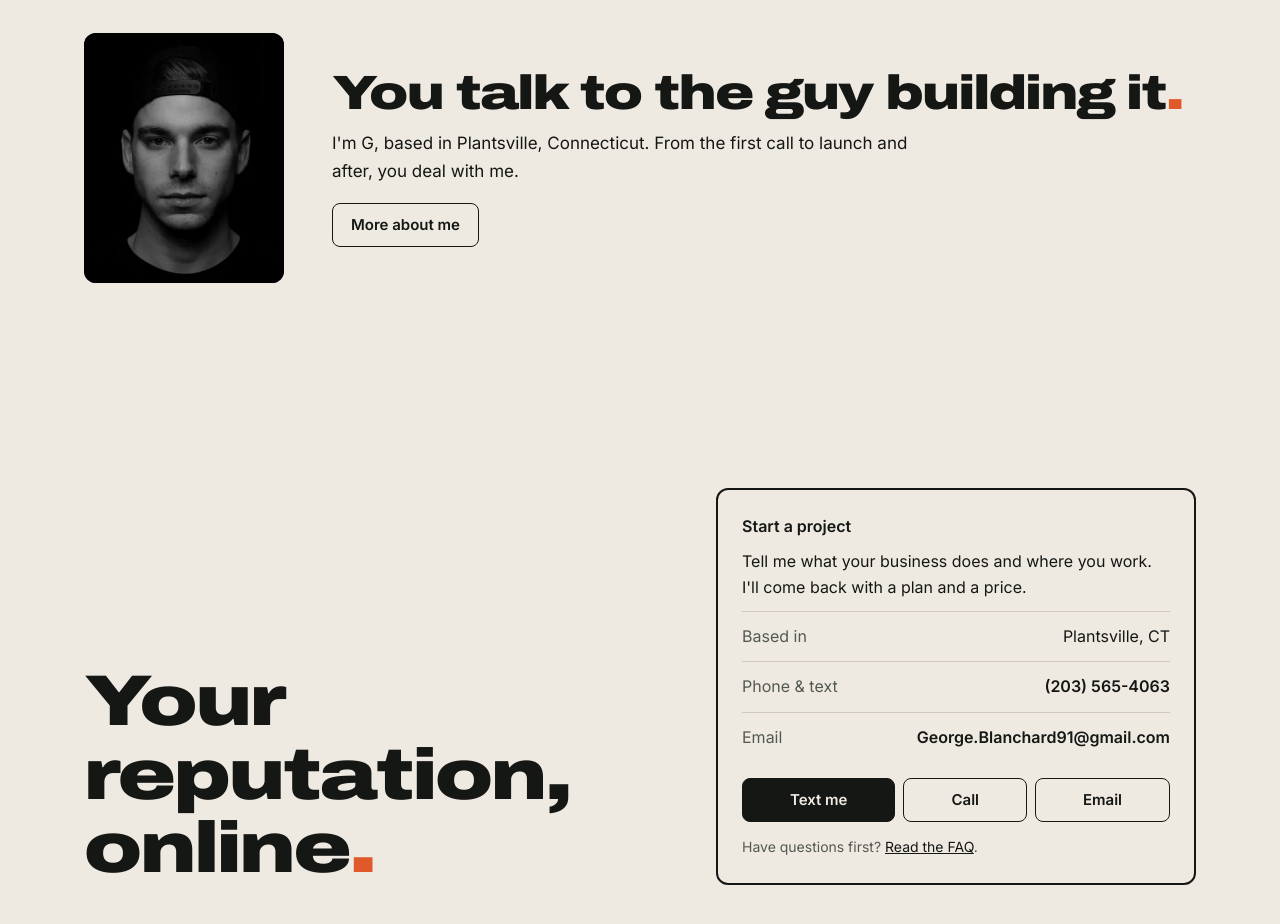
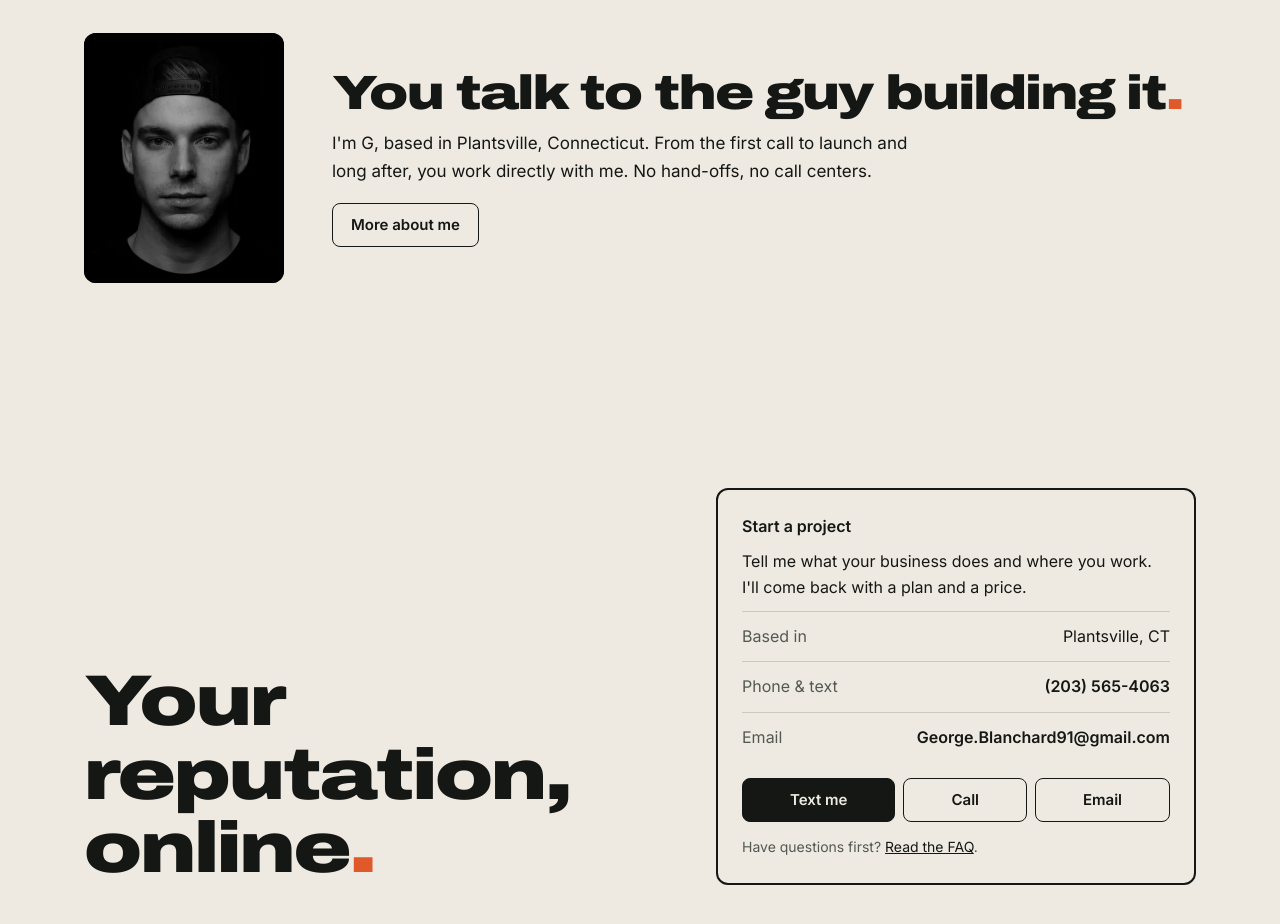
Before and after one commit to B0TO1Q/BRAND-BY-G, a plain HTML site: page index.html in a window 1280 px wide. Shown: the part 2400-3324 px from the top of the page. Drawn offline with Linux system fonts and the light colour scheme.

Commit message:
Home: friendlier wording for working with G
Co-Authored-By: Claude Opus 5.5 <noreply@anthropic.com>
Claude-Session: https://claude.ai/code/session_01S1GkKjA7JTsXNm3XxvC6Wo

```diff
--- a/index.html
+++ b/index.html
@@ -367,7 +367,7 @@ a:focus-visible{outline:3px solid var(--acc);outline-offset:3px;border-radius:4p
     <figure class="portrait"><img src="img/g-400.webp?v=1" alt="Portrait of George Blanchard Jr." width="400" height="500" loading="lazy"></figure>
     <div>
       <h2 id="hab-h">You talk to the guy building it<span class="dot">.</span></h2>
-      <p>I'm G, based in Plantsville, Connecticut. From the first call to launch and after, you deal with me.</p>
+      <p>I'm G, based in Plantsville, Connecticut. From the first call to launch and long after, you work directly with me. No hand-offs, no call centers.</p>
       <a class="more" href="about.html">More about me</a>
     </div>
   </div>
```
